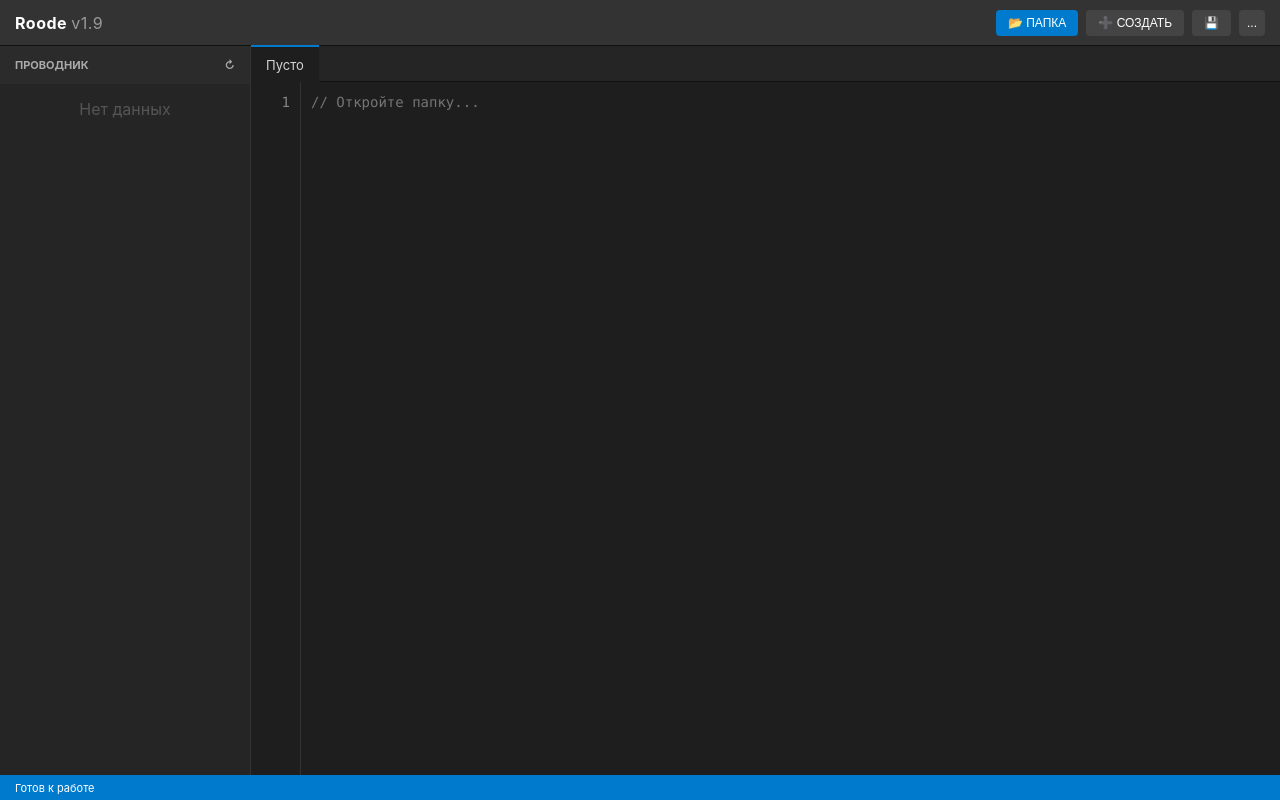
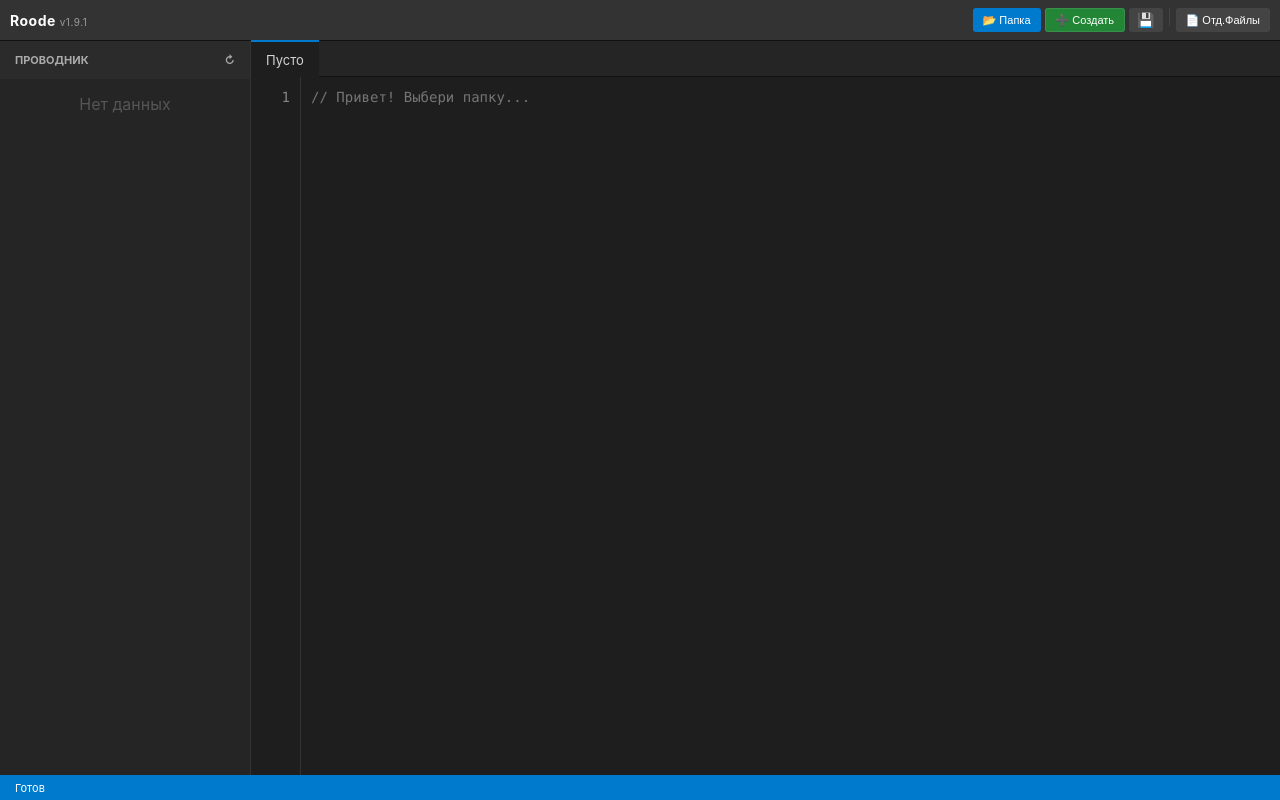
Before and after one commit to STTS66/12, a plain HTML site: page index.html in a window 1280 px wide. Drawn offline with Linux system fonts and the light colour scheme.

Commit message:
Update index.html

```diff
--- a/index.html
+++ b/index.html
@@ -3,7 +3,7 @@
 <head>
     <meta charset="UTF-8">
     <meta name="viewport" content="width=device-width, initial-scale=1.0">
-    <title>Roode Editor v1.9 (Perfect Sync)</title>
+    <title>Roode Editor v1.9.1</title>
     <style>
         :root {
             /* === НАСТРОЙКИ === */
@@ -12,9 +12,8 @@
             --text-color: #d4d4d4;
             --accent-color: #007acc;
             --line-number-color: #858585;
-            --header-height: 45px;
+            --header-height: 40px; /* Чуть меньше высота шапки для компактности */
 
-            /* Шрифт и высота строк ОБЯЗАНЫ совпадать везде */
             --editor-font: 'Consolas', 'Monaco', 'Courier New', monospace;
             --editor-size: 14px;
             --editor-line-height: 20px;
@@ -30,20 +29,49 @@
         /* HEADER */
         header {
             height: var(--header-height); background: #333;
-            display: flex; align-items: center; padding: 0 15px;
+            display: flex; align-items: center; padding: 0 10px; /* Меньше отступ с краев */
             justify-content: space-between; border-bottom: 1px solid #111; user-select: none;
         }
 
-        .logo { font-weight: 700; color: #fff; letter-spacing: 0.5px; }
-        .controls { display: flex; gap: 8px; }
+        .logo {
+            font-weight: 700; color: #fff; letter-spacing: 0.5px;
+            font-size: 14px; white-space: nowrap; overflow: hidden; margin-right: 5px;
+        }
+
+        .controls {
+            display: flex;
+            gap: 4px; /* Меньше расстояние между кнопками */
+            flex-shrink: 0; /* Запрещаем сжимать блок кнопок */
+        }
+
+        /* КОМПАКТНЫЕ КНОПКИ */
         .btn {
-            border: none; padding: 6px 12px; border-radius: 4px;
-            cursor: pointer; color: white; font-size: 12px; transition: 0.2s;
+            border: none;
+            padding: 4px 10px; /* Уменьшенные отступы внутри */
+            border-radius: 3px;
+            cursor: pointer;
+            color: white;
+            font-size: 11px; /* Компактный шрифт */
+            font-weight: 500;
+            white-space: nowrap; /* Текст не переносится */
+            display: flex;
+            align-items: center;
+            justify-content: center;
+            transition: 0.2s;
         }
+
         .btn-blue { background: var(--accent-color); }
         .btn-blue:hover { background: #0062a3; }
+
+        /* Зеленая кнопка создания - для заметности */
+        .btn-green { background: #238636; border: 1px solid rgba(240,246,252,0.1); }
+        .btn-green:hover { background: #2ea043; }
+
         .btn-gray { background: #444; }
         .btn-gray:hover { background: #555; }
+
+        /* Кнопка сохранения только иконкой */
+        .btn-icon { padding: 4px 8px; font-size: 14px; }
 
         .workspace { display: flex; flex: 1; height: calc(100vh - var(--header-height) - 25px); }
 
@@ -77,17 +105,16 @@
             background: #1e1e1e; font-size: 13px; border-top: 2px solid var(--accent-color);
         }
 
-        /* --- MAGIC SYNC AREA --- */
+        /* --- SYNC AREA --- */
         .code-wrapper {
             flex: 1; display: flex; position: relative; overflow: hidden;
         }
 
-        /* NUMBERS COLUMN */
         .gutter {
             width: 50px; flex-shrink: 0;
             background: #1e1e1e; color: var(--line-number-color);
             text-align: right; border-right: 1px solid #333;
-            user-select: none; padding-top: 10px; /* совпадает с padding редактора */
+            user-select: none; padding-top: 10px;
             box-sizing: border-box; overflow: hidden;
         }
 
@@ -96,46 +123,33 @@
             font-size: var(--editor-size);
             line-height: var(--editor-line-height);
             padding-right: 10px;
-            /* Высота задается скриптом */
         }
 
-        /* ACTUAL EDITOR */
         textarea#editor {
             flex: 1;
             background: transparent; border: none; outline: none; resize: none;
             color: var(--text-color);
-            padding: 10px; /* Должен быть такой же как у gutter padding-top */
+            padding: 10px;
             box-sizing: border-box;
-
             font-family: var(--editor-font);
             font-size: var(--editor-size);
             line-height: var(--editor-line-height);
             tab-size: 4;
-
-            /* WRAPPING SETTINGS */
-            white-space: pre-wrap;       /* Уважать пробелы, но переносить */
-            overflow-wrap: break-word;   /* Переносить длинные слова */
-
+            white-space: pre-wrap;
+            overflow-wrap: break-word;
             overflow-y: scroll;
         }
 
-        /* INVISIBLE CLONE FOR CALCULATIONS */
         #ghost-calc {
             position: absolute; top: 0; left: 0; visibility: hidden; pointer-events: none; z-index: -99;
             background: red;
-            /* Стиль копируется скриптом 1-в-1 */
-            padding: 10px;
-            box-sizing: border-box;
-            white-space: pre-wrap;
-            overflow-wrap: break-word;
-            font-family: var(--editor-font);
-            font-size: var(--editor-size);
-            line-height: var(--editor-line-height);
+            padding: 10px; box-sizing: border-box;
+            white-space: pre-wrap; overflow-wrap: break-word;
+            font-family: var(--editor-font); font-size: var(--editor-size); line-height: var(--editor-line-height);
         }
 
         footer { height: 25px; background: var(--accent-color); display: flex; align-items: center; padding: 0 15px; color: white; font-size: 11px; }
 
-        /* MODAL */
         .overlay { display: none; position: fixed; top:0; left:0; width:100%; height:100%; background:rgba(0,0,0,0.6); align-items:center; justify-content:center; z-index:999;}
         .modal { background: #252526; padding: 25px; width: 300px; border-radius: 5px; box-shadow: 0 10px 30px #000; border:1px solid #444; text-align:center;}
         .modal input { width: 100%; padding: 8px; margin: 15px 0; background: #3c3c3c; border: 1px solid #555; color: #fff; box-sizing: border-box; outline:none;}
@@ -144,17 +158,20 @@
 <body>
 
 <header>
-    <div class="logo">Roode <span style="font-weight:normal;opacity:0.5">v1.9</span></div>
+    <div class="logo">Roode <span style="font-weight:normal;opacity:0.5; font-size:10px;">v1.9.1</span></div>
+
+    <!-- Кнопки стали меньше, отступы меньше, теперь влезет всё -->
     <div class="controls">
-        <button class="btn btn-blue" onclick="chooseFolder()">📂 ПАПКА</button>
-        <button class="btn btn-gray" onclick="newFileAsk()">➕ СОЗДАТЬ</button>
-        <button class="btn btn-gray" onclick="saveDoc()">💾</button>
-        <button class="btn btn-gray" style="padding:6px 8px;" title="Загрузить файлы" onclick="chooseFiles()">...</button>
+        <button class="btn btn-blue" onclick="chooseFolder()" title="Выбрать папку">📂 Папка</button>
+        <button class="btn btn-green" onclick="newFileAsk()">➕ Создать</button>
+        <button class="btn btn-gray btn-icon" onclick="saveDoc()" title="Сохранить">💾</button>
+        <div style="width:1px; background:#444; height:18px; margin:0 2px;"></div>
+        <!-- Замена "..." на "Отд.Файлы" -->
+        <button class="btn btn-gray" onclick="chooseFiles()">📄 Отд.Файлы</button>
     </div>
 </header>
 
 <div class="workspace">
-    <!-- SIDEBAR -->
     <div class="sidebar">
         <div class="sidebar-header">
             <span id="projTitle">Проводник</span>
@@ -165,34 +182,28 @@
         </ul>
     </div>
 
-    <!-- EDITOR -->
     <div class="editor-container">
         <div class="tab-bar">
             <div class="tab" id="tabTitle">Пусто</div>
         </div>
 
         <div class="code-wrapper">
-            <!-- СТОЛБИК ЦИФР -->
             <div id="gutter" class="gutter"></div>
-
-            <!-- РЕДАКТОР -->
-            <textarea id="editor" spellcheck="false" placeholder="// Откройте папку..."></textarea>
-
-            <!-- ПРИЗРАК (Считает высоту) -->
+            <textarea id="editor" spellcheck="false" placeholder="// Привет! Выбери папку..."></textarea>
             <div id="ghost-calc"></div>
         </div>
     </div>
 </div>
 
 <footer>
-    <div id="stat">Готов к работе</div>
+    <div id="stat">Готов</div>
 </footer>
 
 <div class="overlay" id="modal">
     <div class="modal">
-        <h3 style="color:#ddd; margin:0">Создать файл</h3>
-        <input id="fname" placeholder="название.PRSH" onkeydown="if(event.key==='Enter') createYes()">
-        <button class="btn btn-blue" onclick="createYes()">OK</button>
+        <h3 style="color:#ddd; margin:0">Имя файла</h3>
+        <input id="fname" placeholder="script.PRSH" onkeydown="if(event.key==='Enter') createYes()">
+        <button class="btn btn-blue" onclick="createYes()">Создать</button>
         <button class="btn btn-gray" onclick="document.getElementById('modal').style.display='none'">Отмена</button>
     </div>
 </div>
@@ -217,67 +228,41 @@
         inp: document.getElementById('fname')
     };
 
-    // --- MEGA SYNC FUNCTION ---
-    // Это сердце исправления
+    // SYNC LAYOUT
     function syncLayout() {
         const val = dom.ed.value;
         const lines = val.split('\n');
-
-        // 1. Берем реальную ширину поля ввода (ИСКЛЮЧАЯ Скроллбар!)
-        // clientWidth = ширина видимой области + padding.
         const realWidth = dom.ed.clientWidth;
 
-        // 2. Настраиваем призрака
-        // Копируем все CSS свойства, которые влияют на рендеринг текста
         const cs = getComputedStyle(dom.ed);
         dom.gh.style.width = realWidth + 'px';
         dom.gh.style.padding = cs.padding;
         dom.gh.style.border = cs.border;
-        dom.gh.style.boxSizing = cs.boxSizing; // Это критично
+        dom.gh.style.boxSizing = cs.boxSizing;
         dom.gh.style.font = cs.font;
         dom.gh.style.letterSpacing = cs.letterSpacing;
 
-        // 3. Строим структуру
         dom.gh.innerHTML = '';
         let gutterHTML = '';
 
         lines.forEach((txt, idx) => {
-            // Создаем блок текста в призраке
             const d = document.createElement('div');
-            // Если строка пустая, добавляем Zero-Width Space, чтобы она имела высоту шрифта
             d.textContent = txt + '\u200B';
             dom.gh.appendChild(d);
-
-            // Сразу же меряем его высоту
             const h = d.offsetHeight;
-
-            // Добавляем номер строки с этой же высотой
             gutterHTML += `<div class="line-box" style="height:${h}px">${idx + 1}</div>`;
         });
-
-        // 4. Рендерим номера
         dom.gut.innerHTML = gutterHTML;
     }
 
-    // HANDLERS
     dom.ed.addEventListener('input', syncLayout);
-
-    // Синхронизация скролла: Крутишь текст -> крутятся цифры
-    dom.ed.addEventListener('scroll', () => {
-        dom.gut.scrollTop = dom.ed.scrollTop;
-    });
-
-    // При ресайзе окна ширина меняется, пересчитываем переносы
+    dom.ed.addEventListener('scroll', () => { dom.gut.scrollTop = dom.ed.scrollTop; });
     window.addEventListener('resize', syncLayout);
-
-    // Observer отлавливает даже появление скроллбара
-    const resizeObserver = new ResizeObserver(() => {
-        syncLayout();
-    });
+    const resizeObserver = new ResizeObserver(() => { syncLayout(); });
     resizeObserver.observe(dom.ed);
 
 
-    // --- FILESYSTEM ---
+    // LOGIC
     function clean() {
         dom.ed.value = ''; fileH = null; dom.tab.textContent = '---';
         dom.stat.textContent='Очищено'; syncLayout();
@@ -300,9 +285,9 @@
             });
             clean();
             handlesCache = arr; isDir = false; folderH = null;
-            dom.tit.textContent = "ФАЙЛЫ";
+            dom.tit.textContent = "ВЫБРАННЫЕ ФАЙЛЫ";
             render();
-            dom.stat.textContent='Загружены файлы';
+            dom.stat.textContent='Загружено файлов: ' + arr.length;
         } catch(e){}
     }
 
@@ -350,7 +335,7 @@
             dom.ed.value = await f.text();
             dom.tab.textContent = h.name;
             dom.stat.textContent = 'Файл: '+h.name;
-            syncLayout(); // ВАЖНО вызвать здесь
+            syncLayout();
         } catch(e){alert('Ошибка чтения')}
     }
 
@@ -386,11 +371,9 @@
         } catch(e){alert('Ошибка создания')}
     }
 
-    // Ctrl+S
     document.addEventListener('keydown', e=>{
         if(e.ctrlKey && e.key=='s'){e.preventDefault();saveDoc();}
     });
-
 </script>
 </body>
 </html>
```
